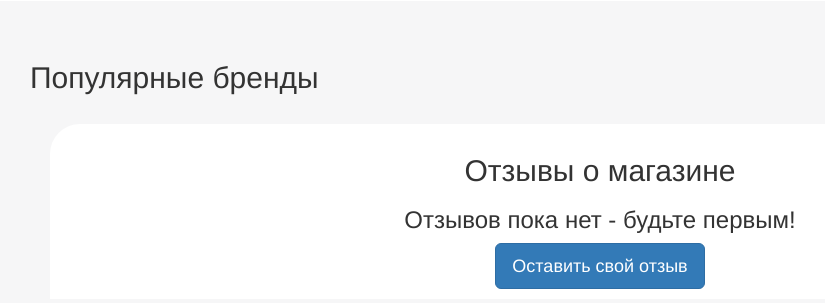
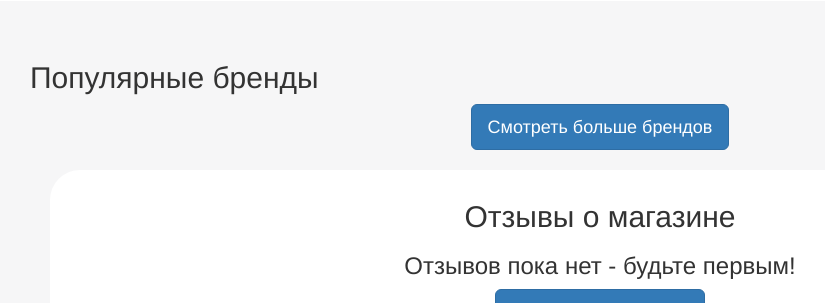
Before and after one commit to Snowdr0p/zoo_shop, a Django app: page / in a window 1280 px wide. Shown: the part 597-900 px from the top of the page, without its empty margins (40-865 px from the left). Run offline with Django 4.2, Linux system fonts and the light colour scheme; data that the repository does not hold is empty; some libraries are stand-ins or nearby versions.

Commit message:
add show brands button

```diff
--- a/content_manager/templates/content_manager/index.html
+++ b/content_manager/templates/content_manager/index.html
@@ -47,6 +47,7 @@
             </div>
             {% endfor %}
         </div>
+        <button type="button" class="btn btn-primary btn-lg centered">Смотреть больше брендов</button>
     </div>
 
     <div class="container">
```
